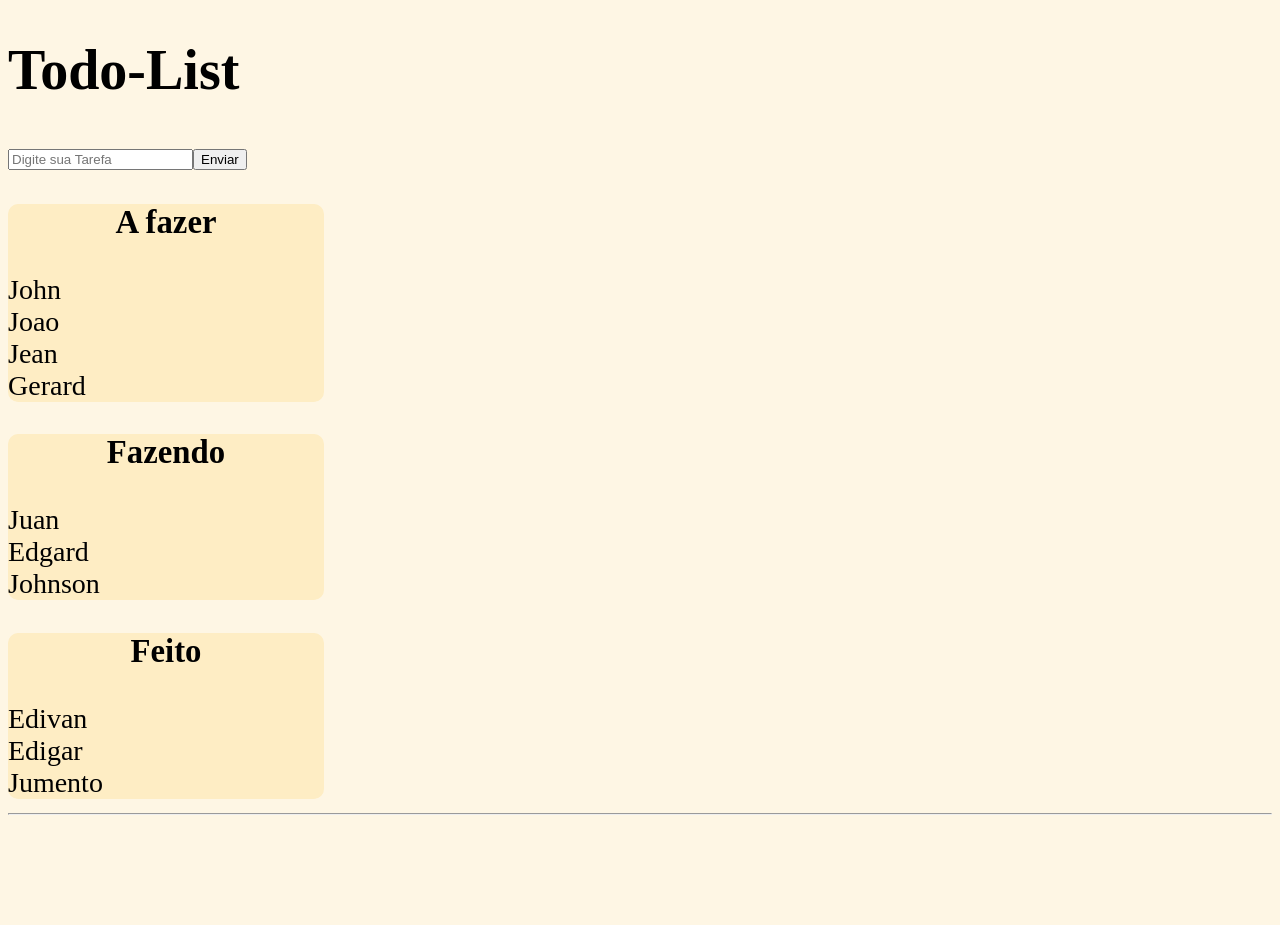
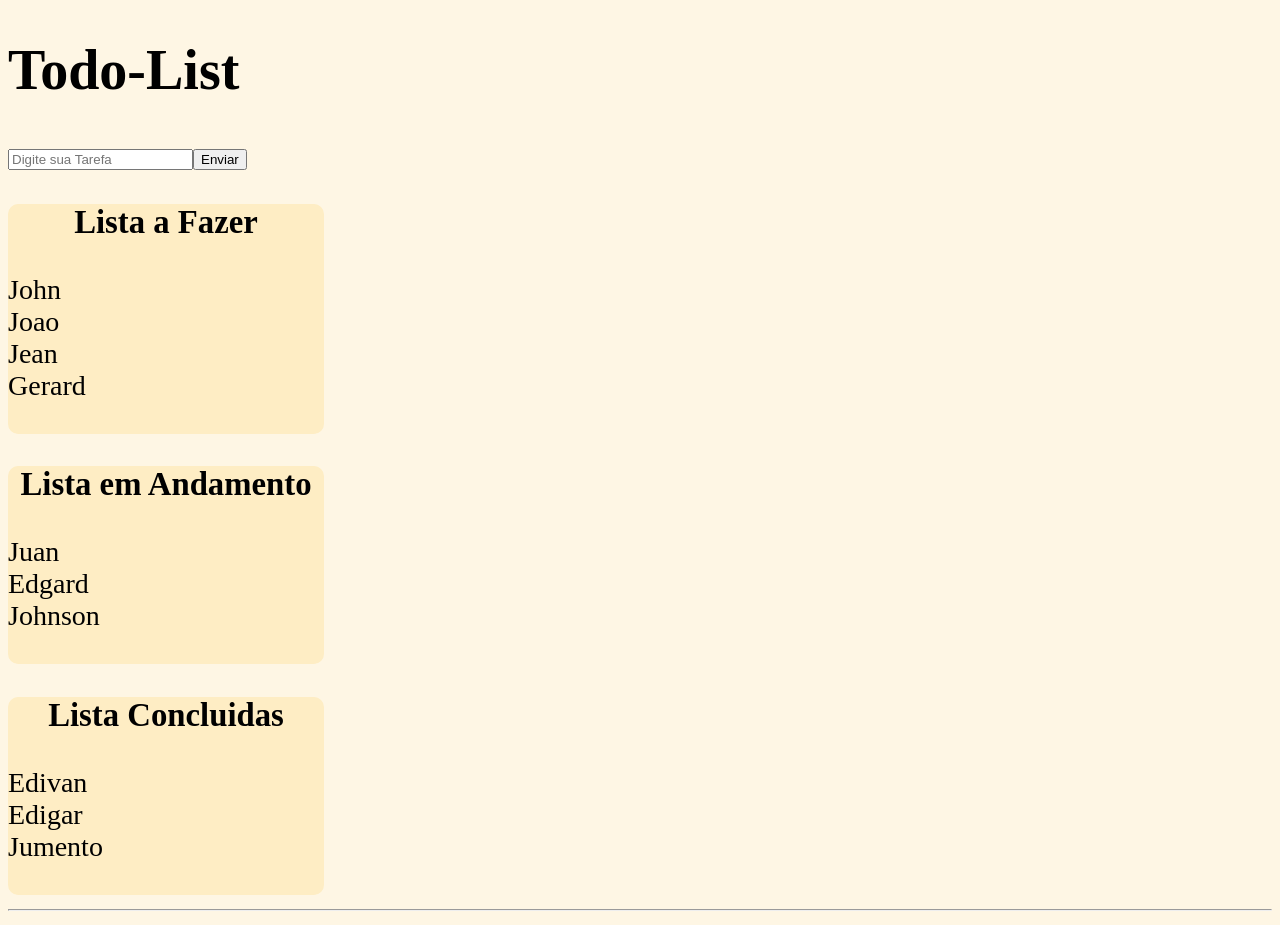
Before and after one commit to Edivansanto5/to-do-list.vue.js, a Vue app: page / in a window 1280 px wide. Before the commit the page ends 829 px from the top, so only its background shows below. Built offline with nearby package versions, Linux system fonts and the light colour scheme.

Commit message:
comentando metados

```diff
--- a/src/components/toList.vue
+++ b/src/components/toList.vue
@@ -5,29 +5,27 @@
     <button>Enviar</button>
     <div class="list1">
 
-      <h3>A fazer</h3>
+      <h3>Lista a Fazer</h3>
       <draggable :list="list1" group="people" @change="log">
-        <div v-for="(element) in list1" :key="element.name">{{ element.name }}</div>
+        <div v-for="(element) in list1" :key="element.name">{{ element.name }}</div> <br>
       </draggable>
     </div>
 
+
     <div class="list2">
-      <h3>Fazendo</h3>
+      <h3>Lista em Andamento</h3>
       <draggable :list="list2" group="people" @change="log">
-        <div v-for="(element) in list2" :key="element.name">{{ element.name }} </div>
+        <div v-for="(element) in list2" :key="element.name">{{ element.name }} </div><br>
       </draggable>
     </div>
 
     <div class="list3">
-      <h3>Feito</h3>
+      <h3>Lista Concluidas</h3>
       <draggable :list="list3" group="people" @change="log">
-        <div v-for="(element) in list3" :key="element.name">{{ element.name }}</div>
+        <div v-for="(element) in list3" :key="element.name">{{ element.name }}</div><br>
       </draggable>
     </div>
   </div>
-    <!-- <rawDisplayer class="col-3" :value="list1" title="List 1" />
-    <rawDisplayer class="col-3" :value="list2" title="List 2" /> -->
-
 
 </template>
 <script>
@@ -60,22 +58,22 @@ export default {
       ]
     };
   },
-  methods: {
-    add: function() {
-      this.list.push({ name: "Juan" });
-    },
-    replace: function() {
-      this.list = [{ name: "Edgard" }];
-    },
-    clone: function(el) {
-      return {
-        name: el.name + " cloned"
-      };
-    },
-    log: function(evt) {
-      window.console.log(evt);
-    }
-  }
+  // methods: {
+  //   add: function() {
+  //     this.list.push({ name: "Juan" });
+  //   },
+  //   replace: function() {
+  //     this.list = [{ name: "Edgard" }];
+  //   },
+  //   clone: function(el) {
+  //     return {
+  //       name: el.name + " cloned"
+  //     };
+  //   },
+  //   log: function(evt) {
+  //     window.console.log(evt);
+  //   }
+  // }
 };
 </script>
 <style>
```
